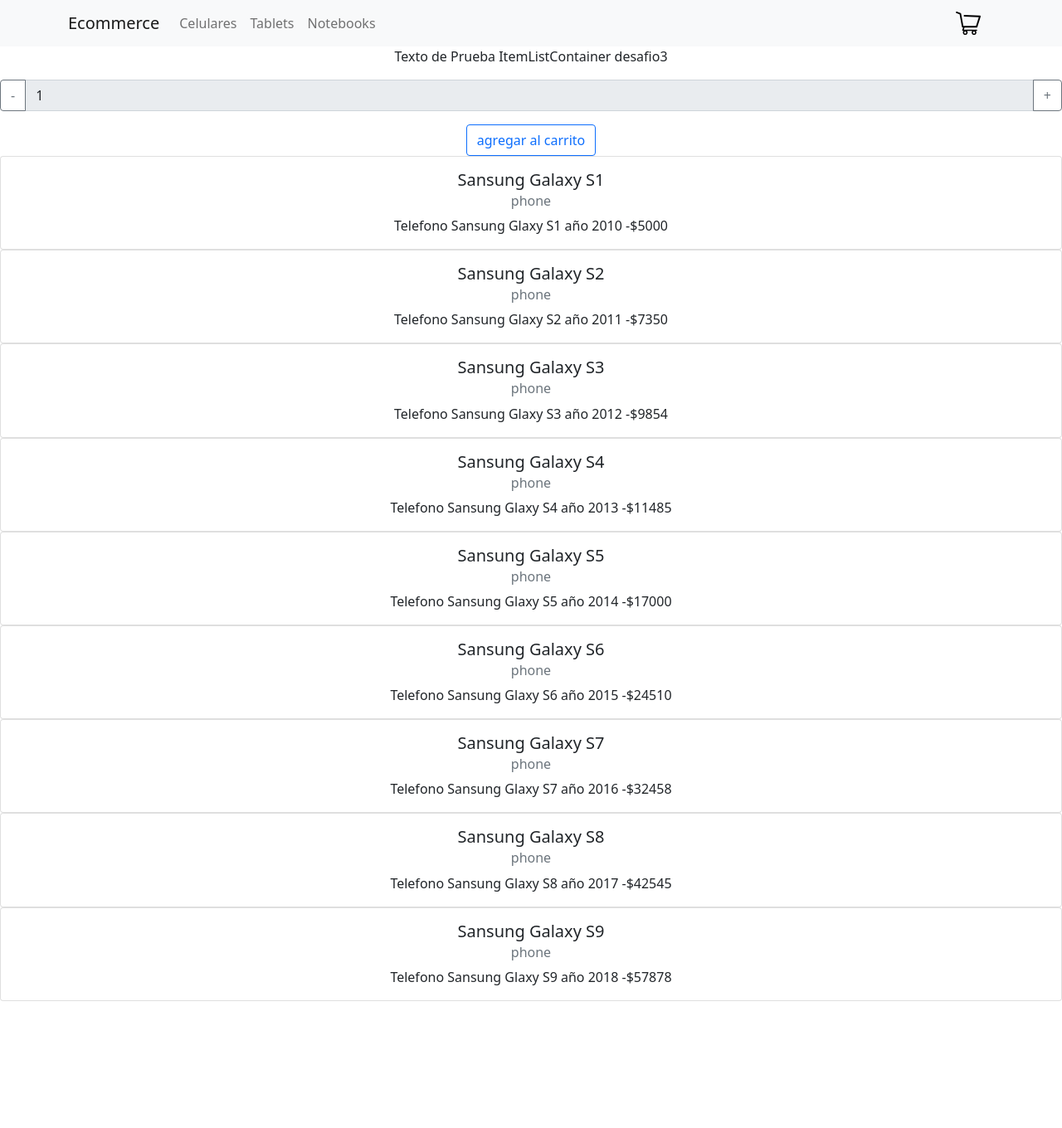
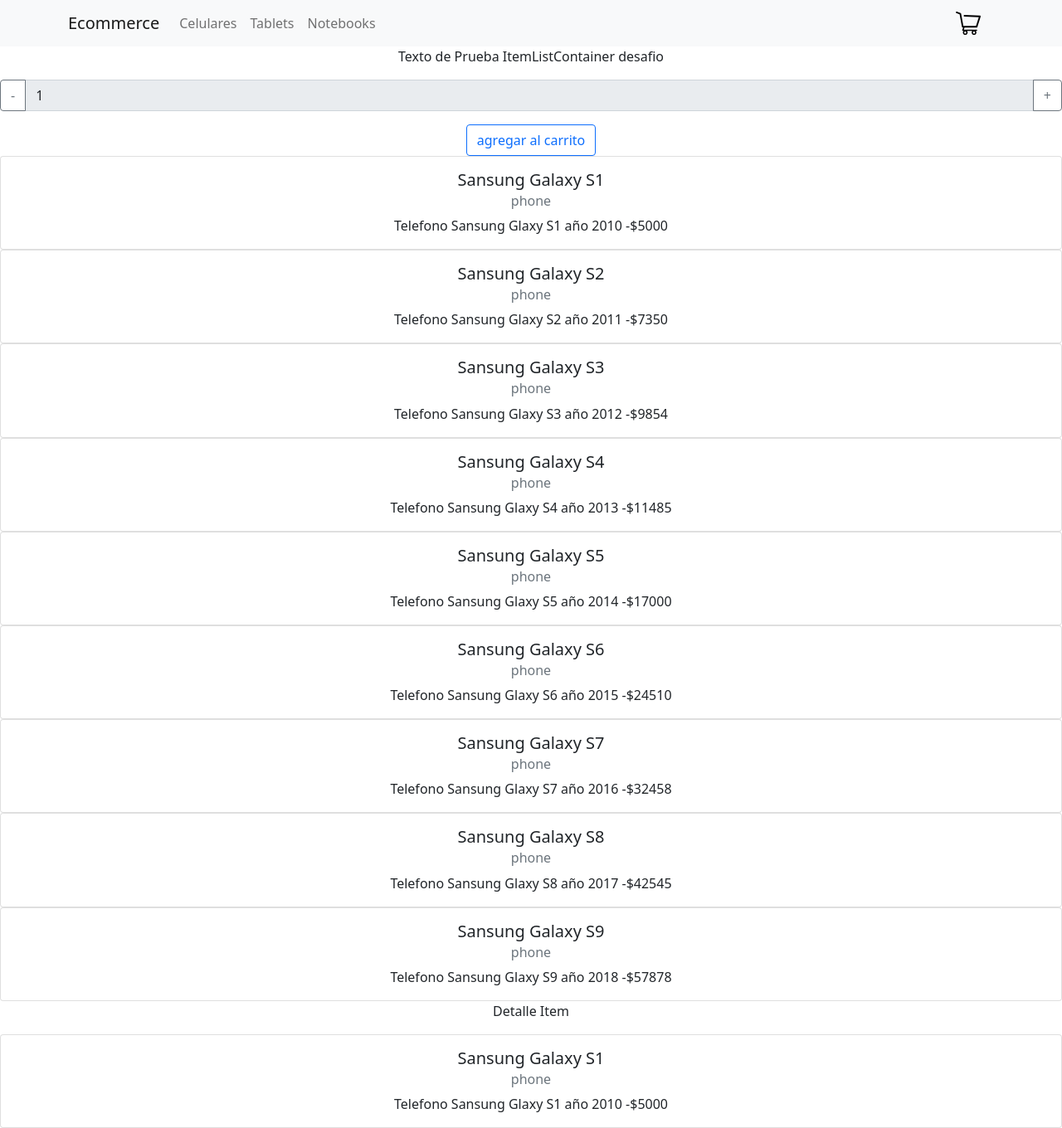
Before and after one commit to lucho77/reactCoderhouse, a React (Create React App) app: page / in a window 1280 px wide. Shown: the whole page at 83% size. Before the commit the page ends 1207 px from the top, so only its background shows below. Built offline with nearby package versions, Linux system fonts and the light colour scheme.

Commit message:
itemDetail

```diff
--- a/src/App.js
+++ b/src/App.js
@@ -3,12 +3,14 @@
 import NavBar from './components/NavBar';
 import ItemListConteiner from './components/ItemListConteiner';
 import ItemCount from './components/itemCount';
+import ItemDetailContainer from './components/ItemDetailContainer';
 
 function App() {
   return (
     <div className="App">
       <NavBar/>
-      <ItemListConteiner name='desafio3'/>
+      <ItemListConteiner name='desafio'/>
+      <ItemDetailContainer id={1} title={"Detalle Item"}/>
     </div>
   );
 }
--- /dev/null
+++ b/src/components/ItemDetail.js
@@ -0,0 +1,22 @@
+import Card from 'react-bootstrap/Card';
+
+const  ItemDetail = ({product,title}) =>{
+    console.log('title');
+    console.log(title);
+    return (
+
+        <div>
+            <p>{title}</p>
+        <Card>
+          <Card.Body>
+            <Card.Title>{product?.name}</Card.Title>
+            <Card.Subtitle className="mb-2 text-muted">{product?.category}</Card.Subtitle>
+            <Card.Text>
+            {product?.desc} -${product?.price}
+            </Card.Text>
+          </Card.Body>
+        </Card>
+        </div>
+    )
+}
+export default ItemDetail;
--- /dev/null
+++ b/src/components/ItemDetailContainer.js
@@ -0,0 +1,30 @@
+import { getProductsById } from "../mocks/mocksProduct";
+import ItemDetail from "./ItemDetail";
+import { useEffect, useState } from "react";
+
+function ItemDetailContainer(props) {
+    const [product,setProduct]= useState();
+    useEffect(()=>{
+        getProductsById(props.id).then(response =>{
+            console.log('id');
+            console.log(props.id);
+            console.log('Response')
+            console.log(response)
+            console.log('title');
+            console.log(props.title);
+
+            setProduct(response);
+        }).catch((error) => {
+          console.log(error)
+        });
+    },[])
+
+      return (
+        <>
+      <ItemDetail product={product} title={props.title}/>
+      </>
+      );
+
+  }
+
+  export default ItemDetailContainer;
--- a/src/components/ItemListConteiner.js
+++ b/src/components/ItemListConteiner.js
@@ -1,13 +1,15 @@
 import { useEffect, useState } from "react";
 import ItemCount from "./itemCount";
 import ItemList from "./ItemList";
-import getProducts from "../mocks/mocksProduct"
+import {getProducts} from "../mocks/mocksProduct"
 function ItemListConteiner(props) {
   const [products,setProducts]= useState([]);
   useEffect(()=>{
       getProducts().then(response =>{
           setProducts(response);
-      })
+      }).catch((error) => {
+        console.log(error)
+      });
   },[])
 
   const onAdd = (cantidad =>{
--- a/src/mocks/mocksProduct.js
+++ b/src/mocks/mocksProduct.js
@@ -90,4 +90,9 @@
         },2000)
     });
 }
-export default getProducts;
+const getProductsById = (clave)=>{
+    return new Promise((resolve)=>{
+                resolve(products.find(id=> id=clave));
+    });
+}
+export   {getProducts, getProductsById};
```
